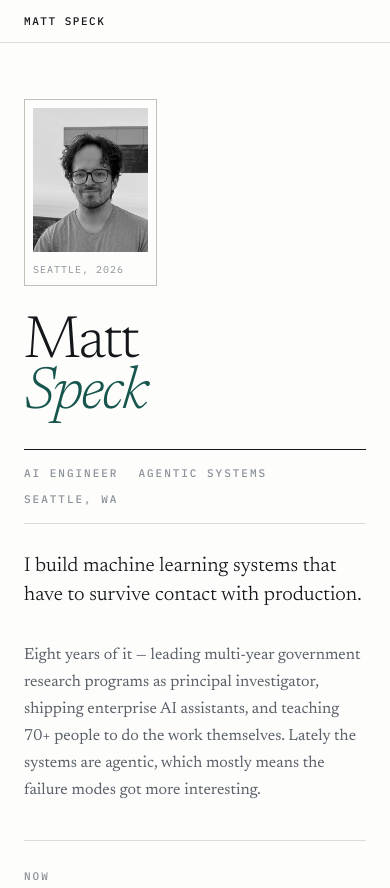
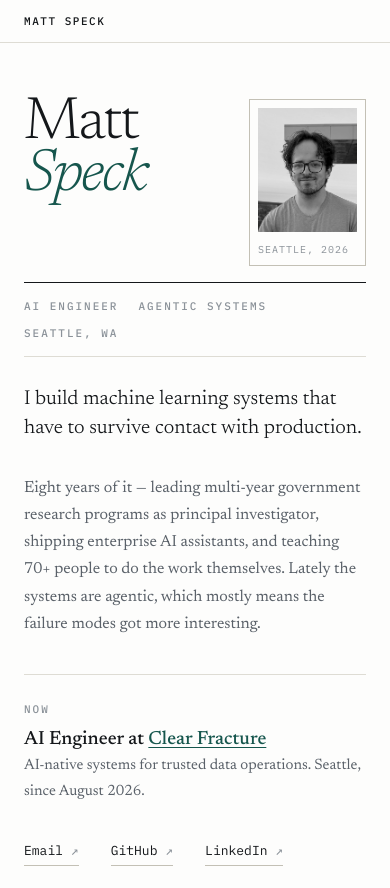
Before and after one commit to mjspeck/mjspeck.github.io, a plain HTML site: page index.html in a window 390 px wide. Shown: the top 888 px of the page. Drawn offline with Linux system fonts and the light colour scheme.

Commit message:
fix: place headshot beside the name on mobile
The single-column hero stacked the portrait above the name. Split the
hero grid into named areas so the portrait pairs with the name on narrow
viewports and the body copy runs full width beneath it. Desktop layout
is unchanged.

Also drop the topbar link to #skills, which pointed at a section removed
in eee62a5.

Co-Authored-By: Claude Opus 5 <noreply@anthropic.com>

```diff
--- a/css/site.css
+++ b/css/site.css
@@ -134,9 +134,16 @@ img { max-width: 100%; height: auto; display: block; }
 .hero__grid {
   display: grid;
   grid-template-columns: minmax(0, 1fr) auto;
-  gap: clamp(2rem, 5vw, 4rem);
+  grid-template-areas:
+    "name portrait"
+    "body portrait";
+  column-gap: clamp(2rem, 5vw, 4rem);
   align-items: start;
 }
+
+.hero__name { grid-area: name; }
+.hero__body { grid-area: body; }
+.hero__portrait { grid-area: portrait; }
 
 .hero__name {
   font-size: clamp(3.75rem, 13vw, 9rem);
@@ -206,13 +213,16 @@ img { max-width: 100%; height: auto; display: block; }
 }
 
 @media (max-width: 46rem) {
-  .hero__grid { grid-template-columns: minmax(0, 1fr); }
+  /* Narrow: portrait sits beside the name, body runs full width beneath. */
+  .hero__grid {
+    grid-template-areas:
+      "name portrait"
+      "body body";
+    column-gap: 1.25rem;
+    row-gap: 1rem;
+  }
 
-  /* Single column: lead with the portrait above the name. */
-  .hero__portrait {
-    order: -1;
-    width: min(8.5rem, 34vw);
-  }
+  .hero__portrait { width: min(7.5rem, 30vw); }
 }
 
 /* Current position callout */
@@ -578,7 +588,7 @@ img { max-width: 100%; height: auto; display: block; }
   .hero .rise { transition-delay: calc(var(--i, 0) * 90ms); }
 }
 
-/* The portrait leads the single-column hero, so it rises first there. */
+/* Narrow: the portrait sits beside the name, so the two rise together. */
 @media (prefers-reduced-motion: no-preference) and (max-width: 46rem) {
   .hero .hero__portrait { transition-delay: 0s; }
 }
--- a/index.html
+++ b/index.html
@@ -29,7 +29,6 @@
     <nav class="topbar__nav" aria-label="Sections">
       <a href="#work">Work</a>
       <a href="#experience">Experience</a>
-      <a href="#skills">Skills</a>
       <a href="#education">Education</a>
     </nav>
   </header>
@@ -39,12 +38,18 @@
     <!-- ── Hero ─────────────────────────────────────────── -->
     <section class="hero wrap">
       <div class="hero__grid">
-        <div>
-          <h1 class="hero__name rise" style="--i:0">
-            <span>Matt</span>
-            <span><em>Speck</em></span>
-          </h1>
+        <h1 class="hero__name rise" style="--i:0">
+          <span>Matt</span>
+          <span><em>Speck</em></span>
+        </h1>
 
+        <figure class="hero__portrait rise" style="--i:2">
+          <img src="img/headshot.jpg" width="1017" height="1100"
+               alt="Matt Speck, photographed outdoors at sunset.">
+          <figcaption class="hero__caption">Seattle, 2026</figcaption>
+        </figure>
+
+        <div class="hero__body">
           <div class="hero__role rise" style="--i:1">
             <span class="eyebrow">AI Engineer</span>
             <span class="eyebrow">Agentic Systems</span>
@@ -78,12 +83,6 @@
             <a href="https://www.linkedin.com/in/mjspeck/">LinkedIn</a>
           </div>
         </div>
-
-        <figure class="hero__portrait rise" style="--i:2">
-          <img src="img/headshot.jpg" width="1017" height="1100"
-               alt="Matt Speck, photographed outdoors at sunset.">
-          <figcaption class="hero__caption">Seattle, 2026</figcaption>
-        </figure>
       </div>
     </section>
 
```
